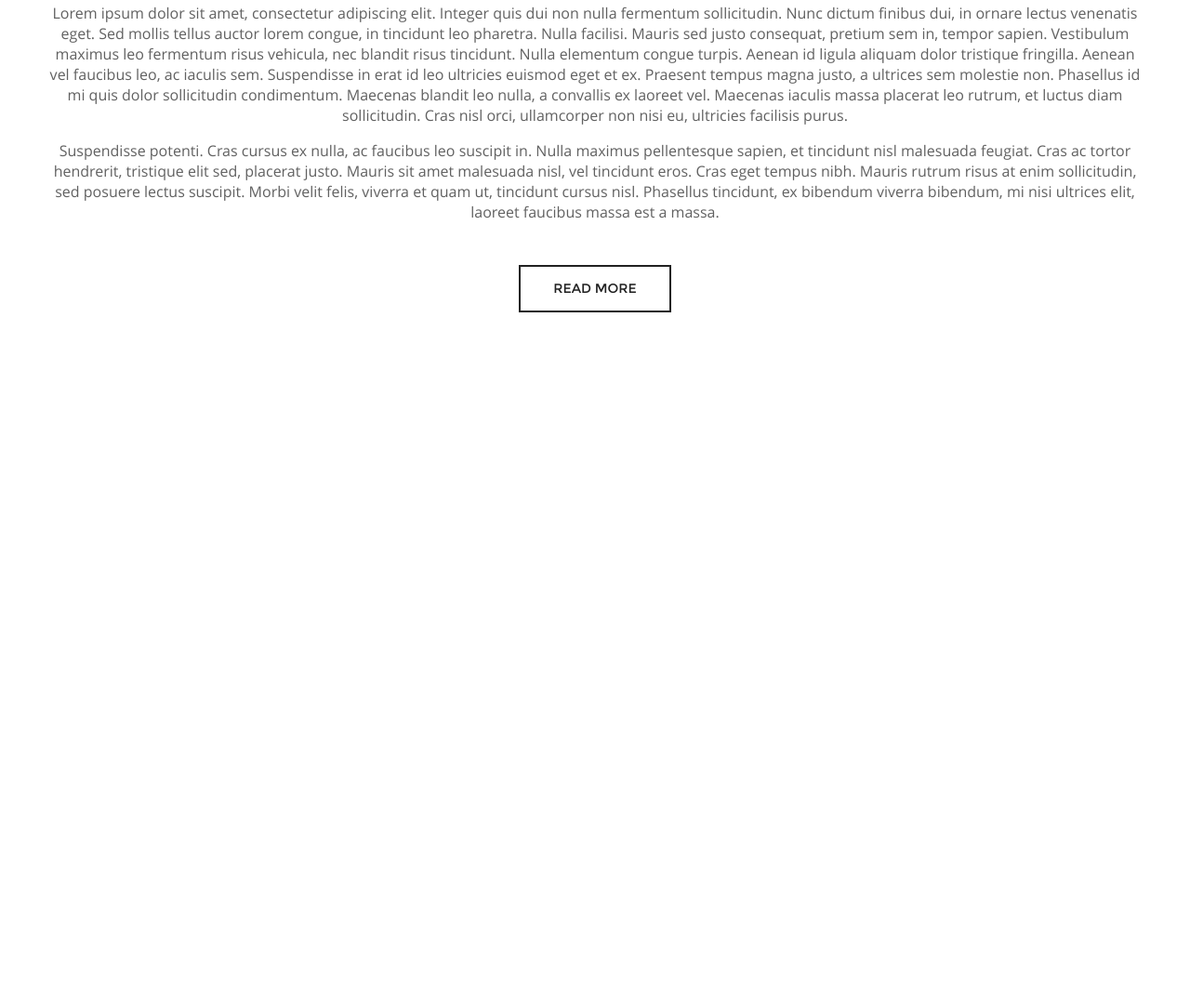
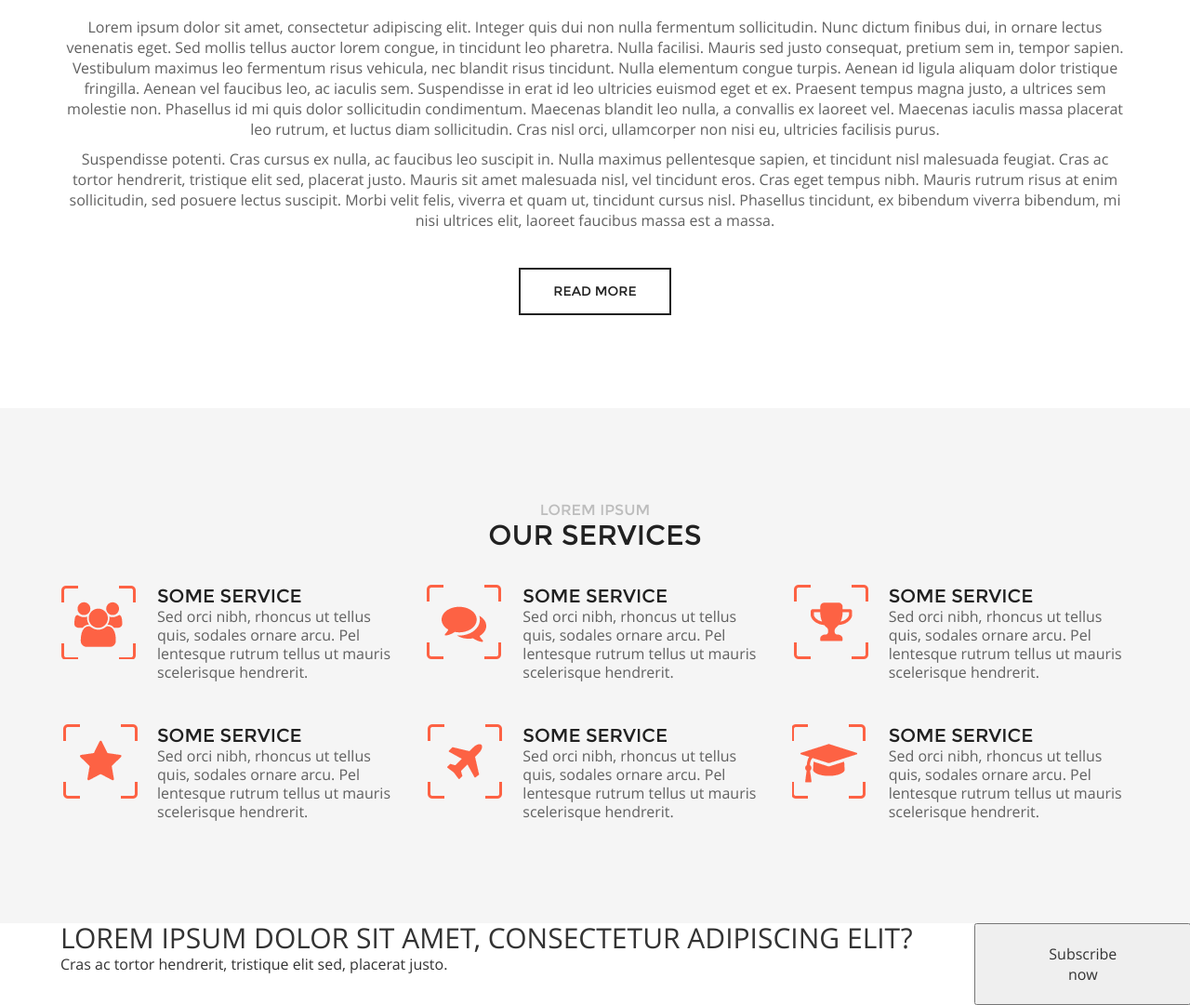
Before and after one commit to nezlayaya/City, a plain HTML site: page index.html in a window 1280 px wide. Shown: the part 751-1832 px from the top of the page at 93% size. Before the commit the page ends 1187 px from the top, so only its background shows below. Drawn offline with Linux system fonts and the light colour scheme.

Commit message:
our-services

```diff
--- a/css/style.css
+++ b/css/style.css
@@ -7,6 +7,7 @@
 
 ul {
     padding: 0;
+    margin: 0;
 }
 
 h1,
@@ -35,7 +36,7 @@ h6 {
 /*-----------------------------------------------------------*/
 
 body {
-    font-family: "open_sansregular";
+    font: 16px open_sansregular;
     margin: 0;
     padding: 0;
 }
@@ -44,17 +45,32 @@ a{
     color: #000;
     display: inline-block;
 }
+a:hover{
+    text-decoration: none; color: #ff6e40;
+}
 
 /*------------------------ Header ------------------*/
 
 header .header_flex {
-    display: flex; justify-content: space-between; align-items: center; padding: 14px 0;
+    display: flex; justify-content: space-between; align-items: center; padding: 20px 0 0 0;
+}
+header{
+    position: fixed;
+    width: 100%;
+    height: 82px;
+    z-index: 99999999999;
+    background-color: #fff;
+    transition: all 0.4s ease;
 }
 a.logo img{
      display: block;
 }
-nav ul {
+nav{
+    text-align: right;
+}
+.header_flex nav ul {
     display: flex;
+    justify-content: flex-end;
 }
 
 nav ul li:not(:last-child) {
@@ -62,8 +78,9 @@ nav ul li:not(:last-child) {
 }
 
 nav ul li a {
-    font-family: "montserratregular";
+    font: 16px montserratregular;
     text-transform: uppercase;
+    color: #616161;
 }
 h1,h2{
     text-transform: uppercase;
@@ -85,7 +102,7 @@ main{
 }
 .item {display: none; position: relative;
 }
-item.show img {
+.item.show img {
     width: 100%;
 }
 .show {
@@ -107,7 +124,11 @@ item.show img {
     height: 497px; width: 100%;
 }
 .slider span{
-    border: 1px solid #f76e43; text-align: center; cursor: pointer; padding: 2px 3px;
+    border: 2px solid #f76e43; text-align: center; cursor: pointer; padding: 22px 16px 12px 14px;
+}
+.slider span i{
+    font-size: 18px; font-weight: 400;
+    line-height: 18px;
 }
 .slider span:hover{
     background-color: #fff; border-color: #f76e43;
@@ -122,7 +143,7 @@ item.show img {
    font: 26px open_sansregular;
 }
 .slider .item .container-fluid a{
-    font: 18px montserratregular; color: #fff; padding: 15px 35px; border: 2px solid #ff6e40;
+    font: 18px montserratregular; color: #fff; padding: 18px 38px; border: 2px solid #ff6e40;
 }
 .slider .item .container-fluid a:hover{
     color: #f76e43; background-color: #fff;
@@ -132,26 +153,54 @@ item.show img {
 
 /*---------------------About company----------------------------*/
 .about-company{
-    text-align: center;
-    padding: 100px 0;
+    text-align: center; padding: 100px 0;
 }
-.about-company span{
-    color: #bdbdbd; font: 16px montserratregular; text-transform: uppercase;
+.about-company span,
+.our-services span{
+    color: #bdbdbd; font: 16px montserratregular; display: block; text-transform: uppercase; text-align: center;
 }
-.about-company h2{
-    color: #212121; font-size: 30px montserratregular;
+.about-company h2,
+.our-services h2{
+    color: #212121; font: 30px montserratregular; margin: 0 0 35px 0; text-align: center;
 }
 .about-company p{
-    color: #616161; font: 16px open_sansregular; font-weight: 400; line-height: 22px; margin:
+    color: #616161; font: 16px open_sansregular; font-weight: 400; line-height: 22px;
 }
 .about-company a.more{
     border: 2px solid #212121; background-color: rgba(255, 255, 255, 0); padding: 15px 35px; color: #212121; font: 14px montserratregular; font-weight: 400; text-transform: uppercase; margin: 30px 0 0 0;
 }
-header{
-  position: fixed;
-  width: 100%;
-  height: 82px;
-z-index: 99999999999;
-        background-color: #fff;
-    transition: all 0.4s ease;
+.about-company a.more:hover{
+    background-color: #F76E43; color: #fff; border-color: #fff;
 }
+
+
+
+
+/*--------------------Our-services------------------*/
+.our-services{
+    background-color: #f5f5f5; padding: 100px 0;
+}
+.our-services_item{
+    display: table;
+}
+.our-services_item:not(:last-child){
+    padding: 0 0 36px 0;
+}
+.our-services_item img{
+    display: table-cell;
+}
+.our-services_item div{
+    display: table-cell; vertical-align: middle; padding: 0 0 0 20px;
+}
+.our-services_item div h3{
+    color: #212121; font: 20px montserratregular; font-weight: 400; text-transform: uppercase;
+}
+.our-services_item div p{
+    font: 16px open_sansregular; font-weight: 400; line-height: 20px; color: #616161;
+}
+
+/*------------------------Subscriber now----------------------------*/
+
+.subscribe-now button{
+    padding: 20px 78px;
+}
--- a/index.html
+++ b/index.html
@@ -4,7 +4,7 @@
 <head>
     <meta charset="UTF-8">
     <title>Test</title>
-    <link rel="stylesheet" href="bootstrap-3.3.7-dist/css/bootstrap-theme.min.css">
+    <link rel="stylesheet" href="bootstrap-3.3.7-dist/css/bootstrap.min.css">
     <link rel="stylesheet" href="css/stylesheet.css">
     <link rel="stylesheet" href="css/font-awesome.min.css">
     <link rel="stylesheet" href="css/style.css">
@@ -15,10 +15,7 @@
         <div class="container-fluid">
             <div class="row">
                 <div class="col-md-12 header_flex">
-                    <div class="col-md-6">
                         <a href="#" class="logo"><img src="images/logo.gif" alt=""></a>
-                    </div>
-                    <div class="col-md-6">
                         <nav>
                             <ul>
                                 <li><a href="#">About</a></li>
@@ -27,7 +24,6 @@
                                 <li><a href="#">contact</a></li>
                             </ul>
                         </nav>
-                    </div>
                 </div>
             </div>
         </div>
@@ -74,16 +70,79 @@
         </div>
         <div class="our-services">
             <div class="container-fluid">
-                <row>
-                    <div class="col-md-4 col-sm-12"></div>
-                    <div class="col-md-4 col-sm-12"></div>
-                    <div class="col-md-4 col-sm-12"></div>
-                </row>
+                <div class ="row">
+                    <span>Lorem ipsum</span>
+                    <h2>Our services</h2>
+                    <div class="col-md-4 col-sm-12">
+                        <div>
+                            <div class="our-services_item">
+                                <img src="images/people.png" alt="">
+                                <div>
+                                    <h3>Some Service</h3>
+                                    <p>Sed orci nibh, rhoncus ut tellus quis, sodales ornare arcu. Pel lentesque rutrum tellus ut mauris scelerisque hendrerit.</p>
+                                </div>
+                            </div>
+                            <div class="our-services_item">
+                                <img src="images/star.png" alt="">
+                                <div>
+                                    <h3>Some Service</h3>
+                                    <p>Sed orci nibh, rhoncus ut tellus quis, sodales ornare arcu. Pel lentesque rutrum tellus ut mauris scelerisque hendrerit.</p>
+                                </div>
+                            </div>
+                        </div>
+                    </div>
+                    <div class="col-md-4 col-sm-12">
+                        <div class="our-services_item">
+                            <img src="images/dialog.png" alt="">
+                            <div>
+                                <h3>Some Service</h3>
+                                <p>Sed orci nibh, rhoncus ut tellus quis, sodales ornare arcu. Pel lentesque rutrum tellus ut mauris scelerisque hendrerit.</p>
+                            </div>
+                        </div>
+                        <div class="our-services_item">
+                            <img src="images/plain.png" alt="">
+                            <div>
+                                <h3>Some Service</h3>
+                                <p>Sed orci nibh, rhoncus ut tellus quis, sodales ornare arcu. Pel lentesque rutrum tellus ut mauris scelerisque hendrerit.</p>
+                            </div>
+                        </div>
+                    </div>
+                    <div class="col-md-4 col-sm-12">
+                        <div class="our-services_item">
+                            <img src="images/favorite.png" alt="">
+                            <div>
+                                <h3>Some Service</h3>
+                                <p>Sed orci nibh, rhoncus ut tellus quis, sodales ornare arcu. Pel lentesque rutrum tellus ut mauris scelerisque hendrerit.</p>
+                            </div>
+                        </div>
+                        <div class="our-services_item">
+                            <img src="images/study.png" alt="">
+                            <div>
+                                <h3>Some Service</h3>
+                                <p>Sed orci nibh, rhoncus ut tellus quis, sodales ornare arcu. Pel lentesque rutrum tellus ut mauris scelerisque hendrerit.</p>
+                            </div>
+                        </div>
+                    </div>
+                </div>
+            </div>
+        </div>
+        <div class="subscribe-now">
+            <div class="container-fluid">
+                <div class="row">
+                    <div class="col-md-10">
+                        <h2>Lorem ipsum dolor sit amet, consectetur adipiscing elit?</h2>
+                        <p>Cras ac tortor hendrerit, tristique elit sed, placerat justo.</p>
+                    </div>
+                    <div class="col-md-2">
+                        <button>Subscribe now</button>
+                    </div>
+                </div>
             </div>
         </div>
     </main>
     <footer></footer>
     <script src="js/jquery-3.2.1.min.js"></script>
+    <script src="bootstrap-3.3.7-dist/js/bootstrap.min.js"></script>
     <script src="js/custom.js"></script>
 </body>
 
```
Also changed, not shown: images/dialog.png (added), images/favorite.png (added), images/people.png (added), images/plain.png (added), images/star.png (added), images/study.png (added).
